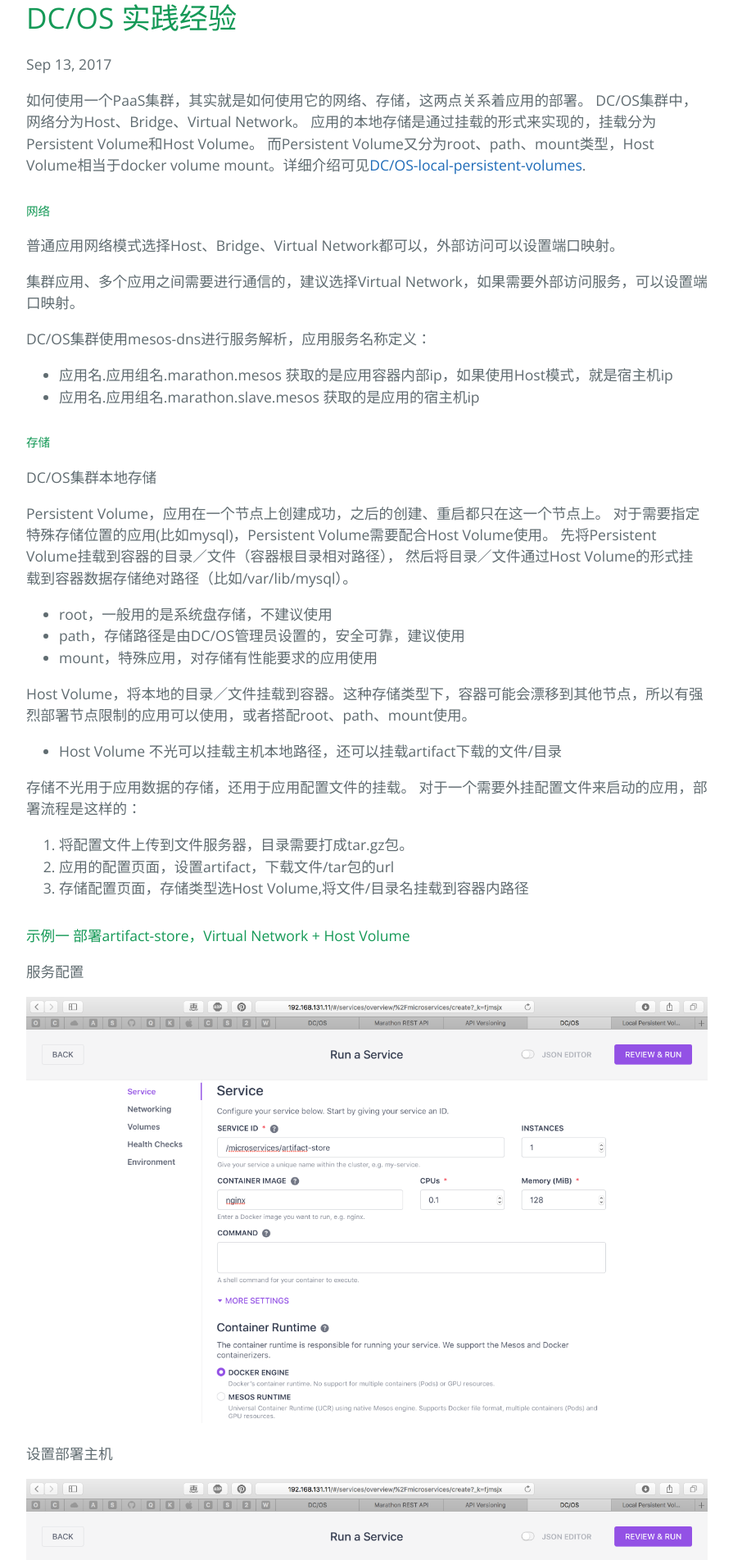
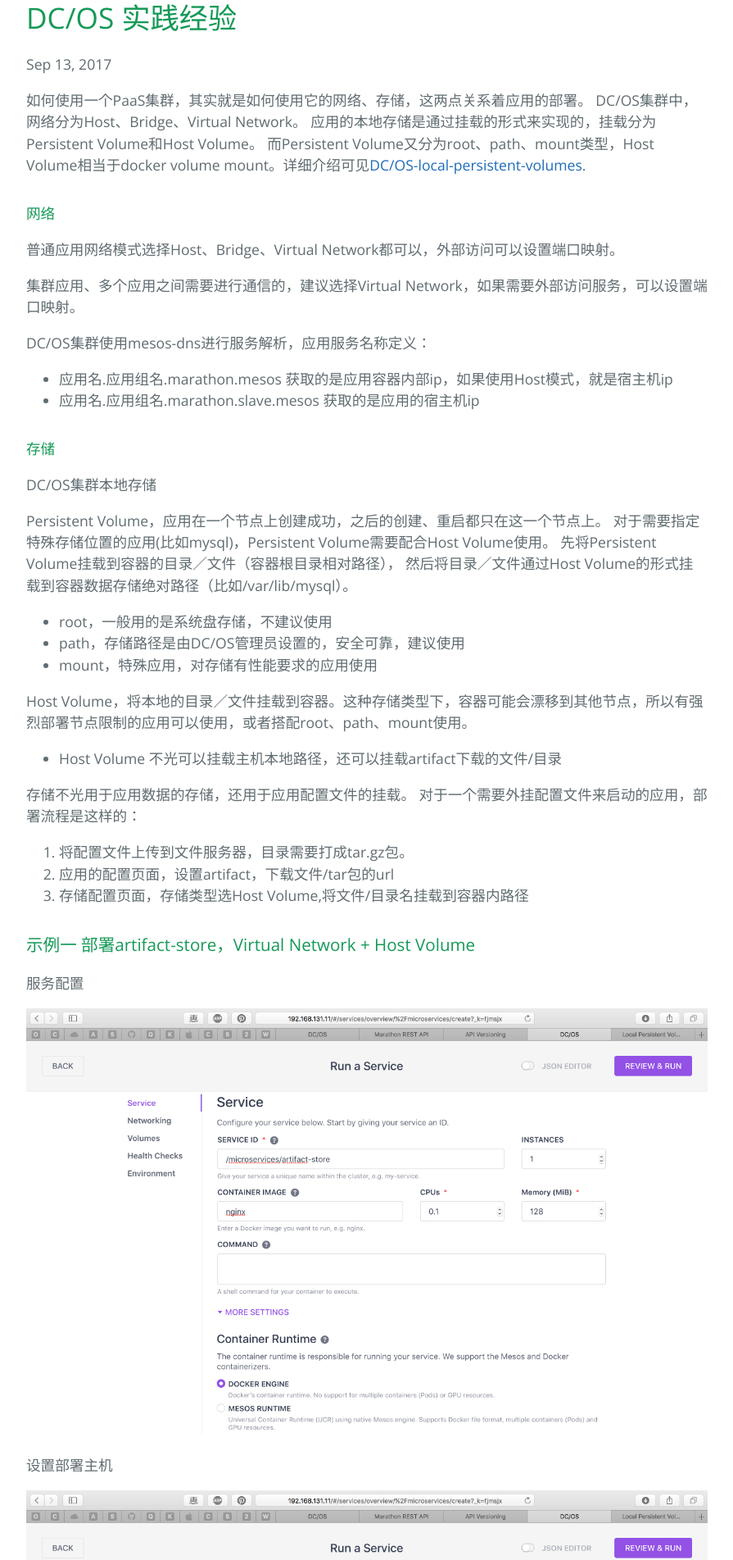
Before and after one commit to Tsui89/tsui89.github.io, a Jekyll site: the page built from _posts/2017-09-13-DCOS-Manuals.markdown, in a window 1280 px wide. Shown: the part 354-2257 px from the top of the page at 82% size, without its empty margins (192-1087 px from the left). Built offline with Jekyll 4.4.1, drawn with Linux system fonts in a browser that asks for light colours; our own code applies the rules of GitHub Pages for plain Markdown files; comment, search, counter and statistics services are not loaded.

Commit message:
update dcos

````diff
--- a/_posts/2017-09-13-DCOS-Manuals.markdown
+++ b/_posts/2017-09-13-DCOS-Manuals.markdown
@@ -7,7 +7,7 @@
 应用的本地存储是通过挂载的形式来实现的，挂载分为Persistent Volume和Host Volume。
 而Persistent Volume又分为root、path、mount类型，Host Volume相当于docker volume mount。详细介绍可见[DC/OS-local-persistent-volumes](https://tsui89.github.io/2017/08/31/DCOS-local-persistent-volumes.html).
 
-##### 网络
+#### 网络
 
 普通应用网络模式选择Host、Bridge、Virtual Network都可以，外部访问可以设置端口映射。
 
@@ -17,7 +17,7 @@
 * 应用名.应用组名.marathon.mesos 获取的是应用容器内部ip，如果使用Host模式，就是宿主机ip
 * 应用名.应用组名.marathon.slave.mesos 获取的是应用的宿主机ip
 
-##### 存储
+#### 存储
 
 DC/OS集群本地存储
 
@@ -39,7 +39,7 @@
 3. 存储配置页面，存储类型选Host Volume,将文件/目录名挂载到容器内路径
 
 
-#### 示例一 部署artifact-store，Virtual Network + Host Volume
+### 示例一 部署artifact-store，Virtual Network + Host Volume
 
 
 服务配置
@@ -69,7 +69,7 @@
 然后run service
 
 
-#### 示例二 部署bind9 应用，Host Network + Host Volume
+### 示例二 部署bind9 应用，Host Network + Host Volume
 
 首先将bind9使用的配置文件named.conf bind9.db.tar.gz(artifact下载之后默认会解压，我们真正使用也是解压之后的db目录)上传到/artifact-store目录
 ```
@@ -103,7 +103,7 @@
 
 然后run service
 
-#### 示例三 部署 test-root 应用，Host Network + Root Volume + Host Volume
+### 示例三 部署 test-root 应用，Host Network + Root Volume + Host Volume
 
 服务配置
 
@@ -124,7 +124,7 @@
 </div>
 
 
-#### 示例四 部署 influxdb 应用，Host Network + Path Volume + Host Volume
+### 示例四 部署 influxdb 应用，Host Network + Path Volume + Host Volume
 
 DC/OS 默认的Persistent Volume类型是root，修改类型，需要打开右上方的JSON EDITER。
 修改persistent.type = "path"
````
